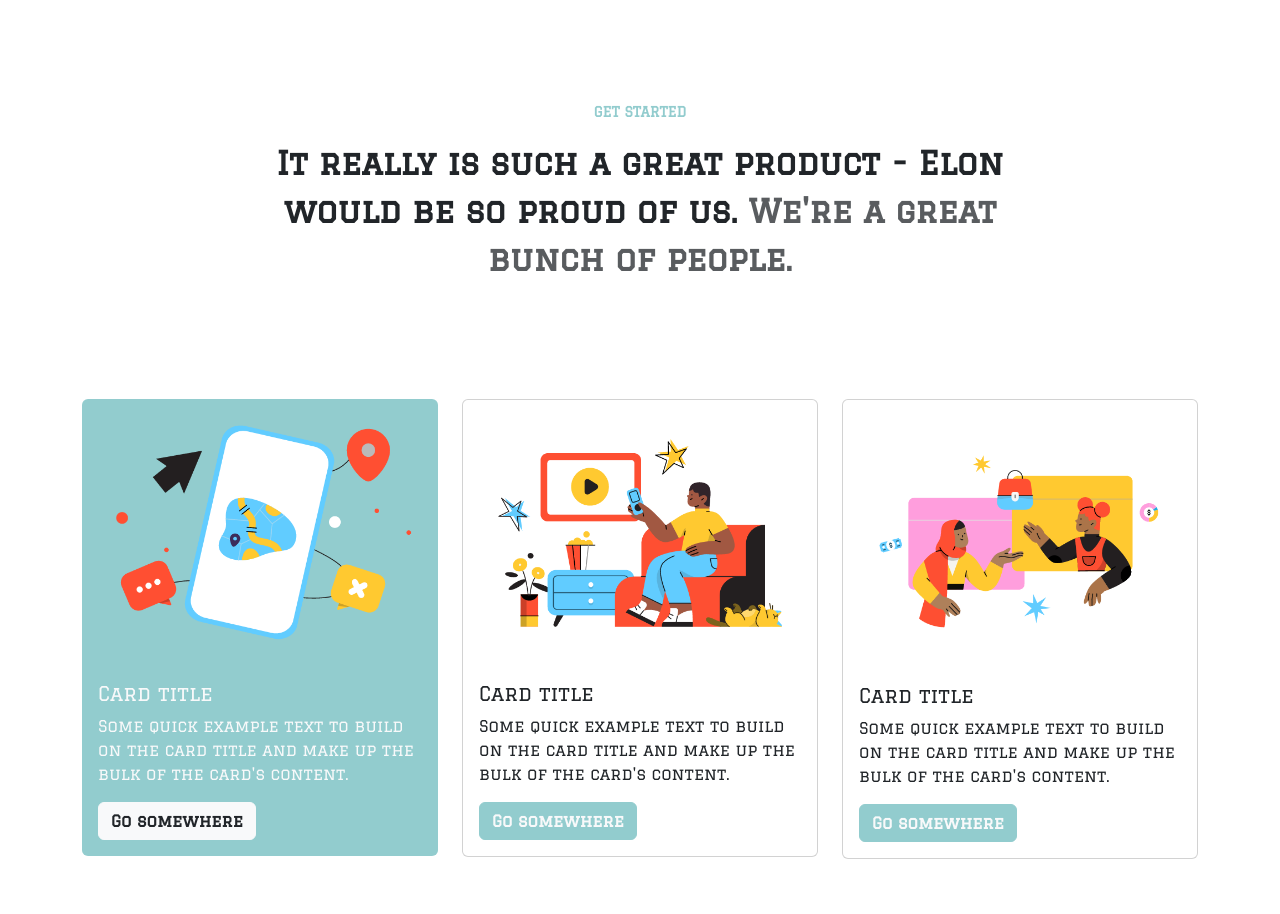
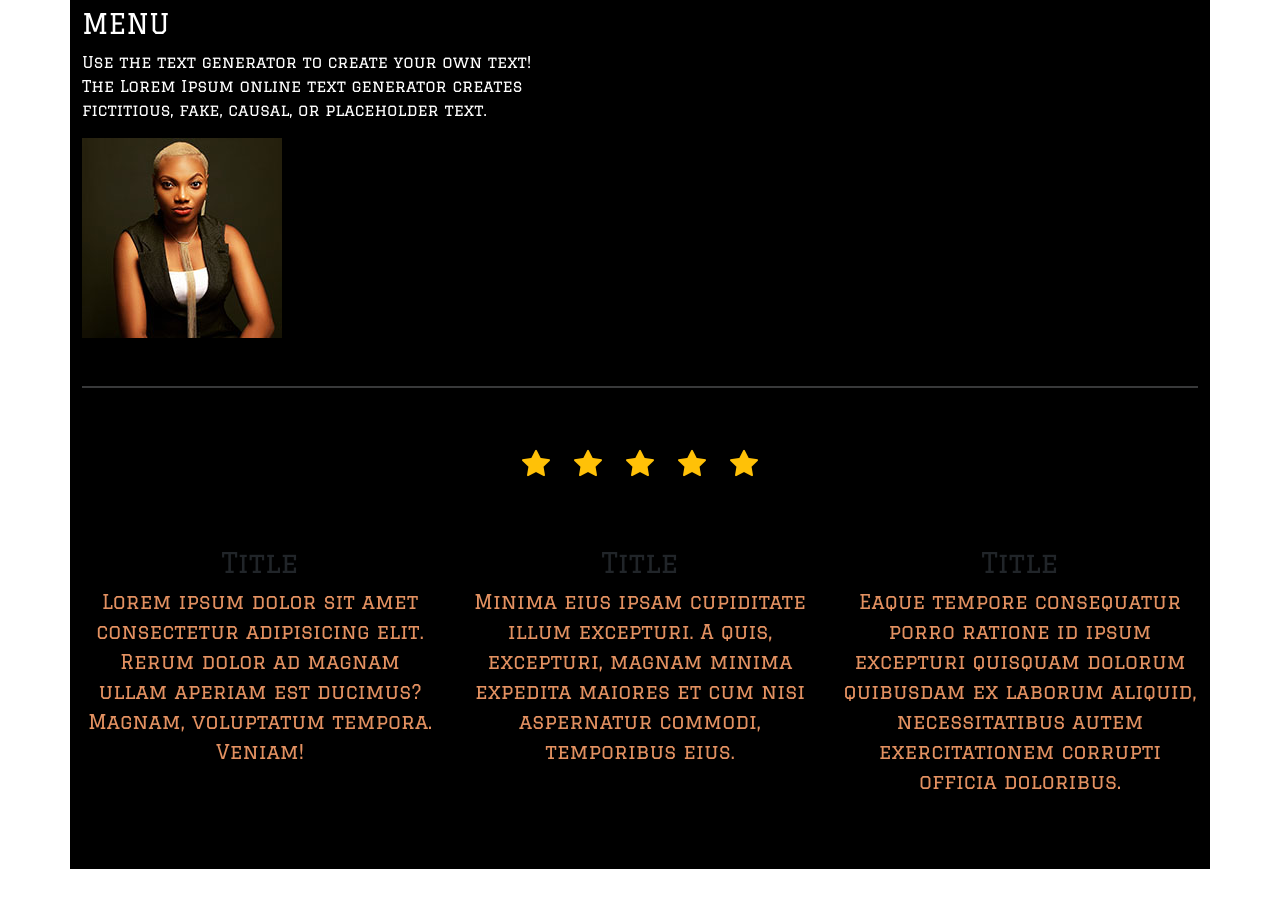
Before and after one commit to siofracarthy/BS_3.2, a website: page index.html in a window 1280 px wide. Shown: the part 673-1587 px from the top of the page. Drawn offline with nearby package versions, Linux system fonts and the light colour scheme.

Commit message:
im going home

```diff
--- a/index.html
+++ b/index.html
@@ -50,7 +50,7 @@
 		</nav>
 
 
-		<div class="container-fluid bg-primary text-light py-5 my-5">
+		<div class="container-fluid bg-primary text-light py-5">
 			<div class="container-xl">
 				<div class="row vh-50 d-flex align-items-center">
 					<div class="col-md-6">
@@ -59,9 +59,11 @@
 							SAVOUR THE FLAVOR
 						</h1>
 						<p class="fw-semibold text-black text-uppercase">
-							Use the text generator to create your own text! The Lorem Ipsum online text generator creates fictitious, fake, causal, or placeholder text.
+							Use the text generator to create your own text! The Lorem Ipsum online text generator
+							creates fictitious, fake, causal, or placeholder text.
 						</p>
-						<button type="button" class="btn bg-primary-dark text-white btn-primary btn-sm">Small button</button>
+						<button type="button" class="btn bg-primary-dark text-white btn-primary btn-sm">Small
+							button</button>
 					</div>
 
 					<div class="col-md-6">
@@ -71,60 +73,28 @@
 			</div>
 		</div>
 	</header>
+
+
+
+	<!-- menu -->
 	<main id="#main">
-		<div class="container-lg py-5">
-			<div class="row justify-content-md-center justify-content-sm-start my-5">
-				<div class="col-8">
-					<p class="text-md-center text-primary text-uppercase fw-bold fs-6">
-						<small>Get Started</small>
+		<div class="container-lg bg-black py-5 ">
+			<div class="row justify-content-sm-start my-5">
+				<div class="col-5 ">
+					<h2 class="text-white text-uppercase">
+						<small>MENU</small>
+					</h2>
+					<p class="fw-light text-white">
+						Use the text generator to create your own text! The Lorem Ipsum online text generator creates
+						fictitious, fake, causal, or placeholder text.
 					</p>
-					<p class="text-md-center fs-2 fw-semibold">
-						It really is such a great product - Elon would be so proud of us.
-						<span class="text-muted">We're a great bunch of people.</span>
-					</p>
+					<div class="col-5 ">
+						<img src="./images/headshot.jpg">
+						</div>
 				</div>
 			</div>
-			<div class="row my-5 py-5">
-				<div class="col-md-4 col-sm-6 my-1">
-					<div class="card bg-primary text-light border-0">
-						<img src="images/card_1.png" class="card-img-top" alt="..." />
-						<div class="card-body">
-							<h5 class="card-title">Card title</h5>
-							<p class="card-text">
-								Some quick example text to build on the card title and make up
-								the bulk of the card's content.
-							</p>
-							<a href="#" class="btn btn-light text-dark fw-semibold">Go somewhere</a>
-						</div>
-					</div>
-				</div>
-				<div class="col-md-4 col-sm-6 my-1">
-					<div class="card">
-						<img src="images/card_2.png" class="card-img-top" alt="..." />
-						<div class="card-body">
-							<h5 class="card-title">Card title</h5>
-							<p class="card-text">
-								Some quick example text to build on the card title and make up
-								the bulk of the card's content.
-							</p>
-							<a href="#" class="btn btn-primary text-light fw-semibold">Go somewhere</a>
-						</div>
-					</div>
-				</div>
-				<div class="col-md-4 col-sm-6 my-1">
-					<div class="card">
-						<img src="images/card_3.png" class="card-img-top" alt="..." />
-						<div class="card-body">
-							<h5 class="card-title">Card title</h5>
-							<p class="card-text">
-								Some quick example text to build on the card title and make up
-								the bulk of the card's content.
-							</p>
-							<a href="#" class="btn btn-primary text-light fw-semibold">Go somewhere</a>
-						</div>
-					</div>
-				</div>
-			</div>
+
+
 			<hr class="border border-1 opacity-10 my-3" />
 			<div class="row my-5 justify-content-sm-center">
 				<div class="col-3 btn-group" role="group" aria-label="Basic mixed styles example">
```
